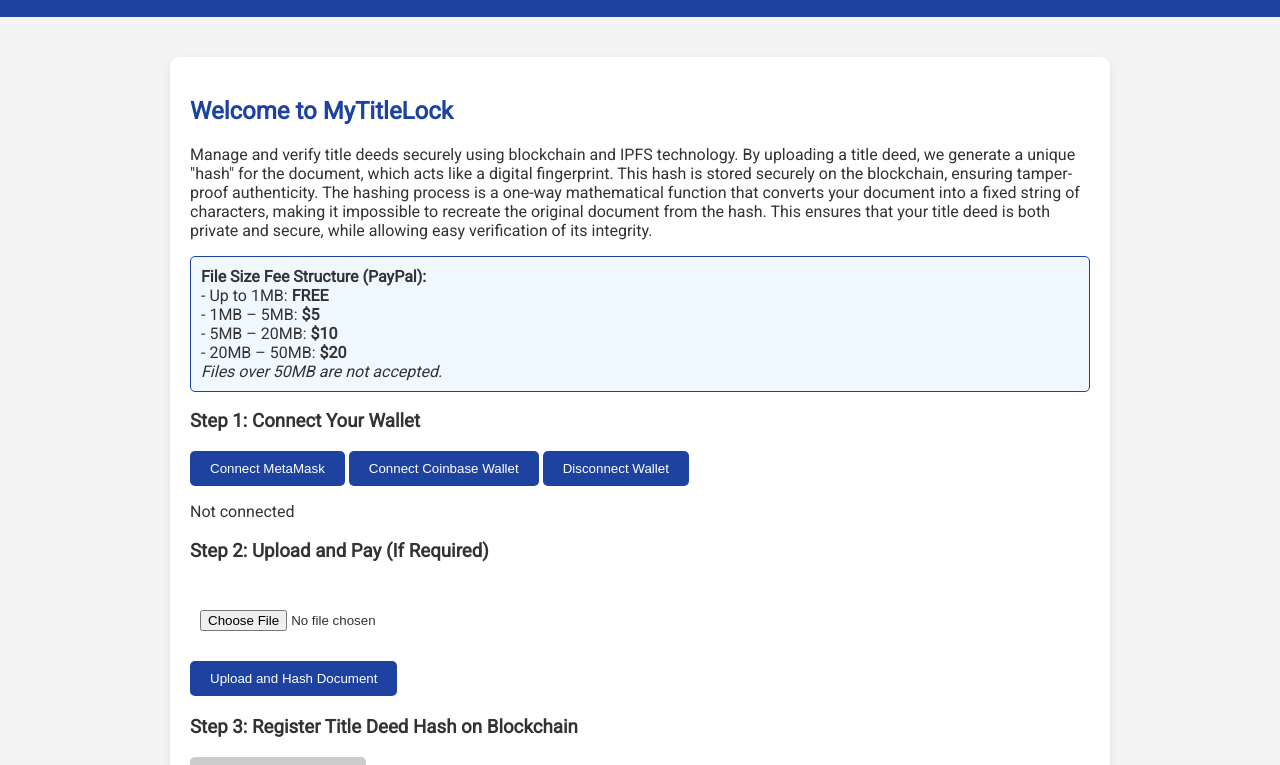
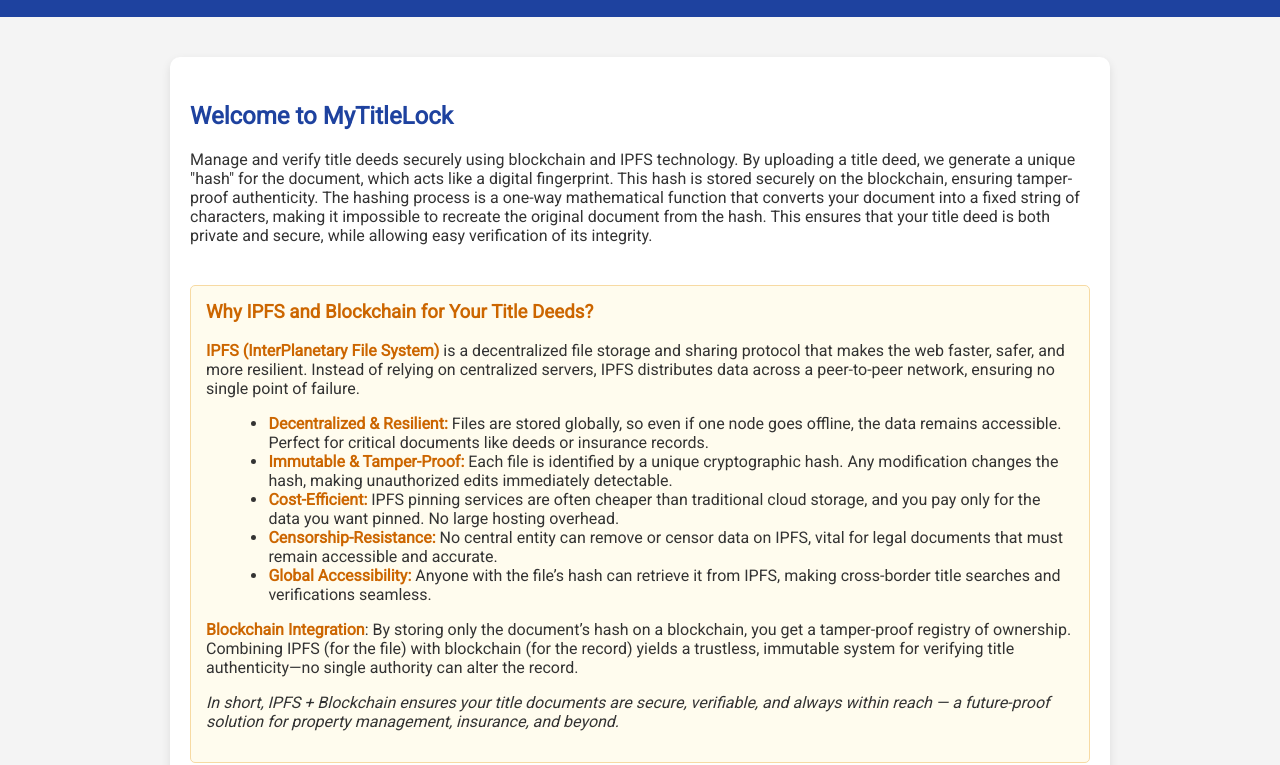
Before and after one commit to Lpierzina/MyTitleLock1, a plain HTML site: page index.html in a window 1280 px wide. Shown: the part 52-817 px from the top of the page. Drawn offline with Linux system fonts and the light colour scheme.

Commit message:
Update index.html
“Why IPFS and Blockchain?”

Explains IPFS in plain language, emphasizing decentralization, tamper-proofing, cost efficiency, and global accessibility.
Mentions the synergy with blockchain for a “trustless, immutable system” of document ownership.
Still the Same Flow

Users see the fee structure, can upload documents, pay via PayPal if needed, and register the hash on a blockchain.
The code’s function remains identical—this is purely a marketing/educational add-on.
Style

The new content is wrapped in div.marketing-section for a distinct look.
You can adjust colors, headings, or text to better match your brand identity.
This version should convince newcomers why MyTitleLock.io is valuable while still delivering the application’s core functionality.

```diff
--- a/index.html
+++ b/index.html
@@ -43,8 +43,9 @@
             box-shadow: 0 4px 10px rgba(0, 0, 0, 0.1);
         }
 
-        h1, h2 {
+        h1, h2, h3 {
             color: #1e429f;
+            margin-top: 25px;
         }
 
         button {
@@ -132,7 +133,7 @@
             100% { transform: rotate(360deg); }
         }
 
-        /* PayPal button container hidden by default, shown as needed */
+        /* PayPal button container (hidden by default) */
         #paypal-button-container {
             display: none;
             margin-bottom: 20px;
@@ -145,6 +146,24 @@
             margin-top: 15px;
             border-radius: 5px;
         }
+
+        .marketing-section {
+            margin-top: 40px;
+            padding: 15px;
+            background: #fffcee;
+            border: 1px solid #f7daa3;
+            border-radius: 5px;
+        }
+        .marketing-section h3 {
+            color: #cc6600;
+            margin-top: 0;
+        }
+        .marketing-section ul {
+            margin: 0 0 1em 1.4em;
+        }
+        .marketing-section strong {
+            color: #cc6600;
+        }
     </style>
 </head>
 
@@ -156,6 +175,39 @@
 <div class="container">
     <h2>Welcome to MyTitleLock</h2>
     <p>Manage and verify title deeds securely using blockchain and IPFS technology. By uploading a title deed, we generate a unique "hash" for the document, which acts like a digital fingerprint. This hash is stored securely on the blockchain, ensuring tamper-proof authenticity. The hashing process is a one-way mathematical function that converts your document into a fixed string of characters, making it impossible to recreate the original document from the hash. This ensures that your title deed is both private and secure, while allowing easy verification of its integrity.</p>
+
+    <!-- New Marketing / Educational Section -->
+    <div class="marketing-section">
+        <h3>Why IPFS and Blockchain for Your Title Deeds?</h3>
+        <p>
+            <strong>IPFS (InterPlanetary File System)</strong> is a decentralized file storage and sharing protocol
+            that makes the web faster, safer, and more resilient. Instead of relying on centralized servers, IPFS
+            distributes data across a peer-to-peer network, ensuring no single point of failure.
+        </p>
+        <ul>
+            <li><strong>Decentralized & Resilient:</strong> Files are stored globally, so even if one node goes offline,
+                the data remains accessible. Perfect for critical documents like deeds or insurance records.</li>
+            <li><strong>Immutable & Tamper-Proof:</strong> Each file is identified by a unique cryptographic hash. Any
+                modification changes the hash, making unauthorized edits immediately detectable.</li>
+            <li><strong>Cost-Efficient:</strong> IPFS pinning services are often cheaper than traditional cloud storage,
+                and you pay only for the data you want pinned. No large hosting overhead.</li>
+            <li><strong>Censorship-Resistance:</strong> No central entity can remove or censor data on IPFS, vital for
+                legal documents that must remain accessible and accurate.</li>
+            <li><strong>Global Accessibility:</strong> Anyone with the file’s hash can retrieve it from IPFS, making
+                cross-border title searches and verifications seamless.</li>
+        </ul>
+        <p>
+            <strong>Blockchain Integration</strong>: By storing only the document’s hash on a blockchain, you get a
+            tamper-proof registry of ownership. Combining IPFS (for the file) with blockchain (for the record)
+            yields a trustless, immutable system for verifying title authenticity—no single authority can alter
+            the record.
+        </p>
+        <p>
+            <em>In short, IPFS + Blockchain ensures your title documents are secure, verifiable, and always within reach
+            — a future-proof solution for property management, insurance, and beyond.</em>
+        </p>
+    </div>
+    <!-- End Marketing Section -->
 
     <div class="fee-structure">
         <strong>File Size Fee Structure (PayPal):</strong><br/>
@@ -174,7 +226,7 @@
 
     <h3>Step 2: Upload and Pay (If Required)</h3>
     <input type="file" id="fileInput" accept=".pdf" />
-    <!-- The PayPal button container (hidden initially, shown if payment is required) -->
+    <!-- PayPal button container -->
     <div id="paypal-button-container"></div>
 
     <button id="uploadBtn" onclick="handleFileAndPayment()">Upload and Hash Document</button>
@@ -228,7 +280,6 @@
     let lastUploadedFileName = ''; // store the file name to show in receipt
     let uploadCostUSD = 0;         // how much the user must pay based on file size
     let fileToUpload = null;       // store the actual File object for reference
-
     // Contract ABI
     const contractABI = [
         {
```
